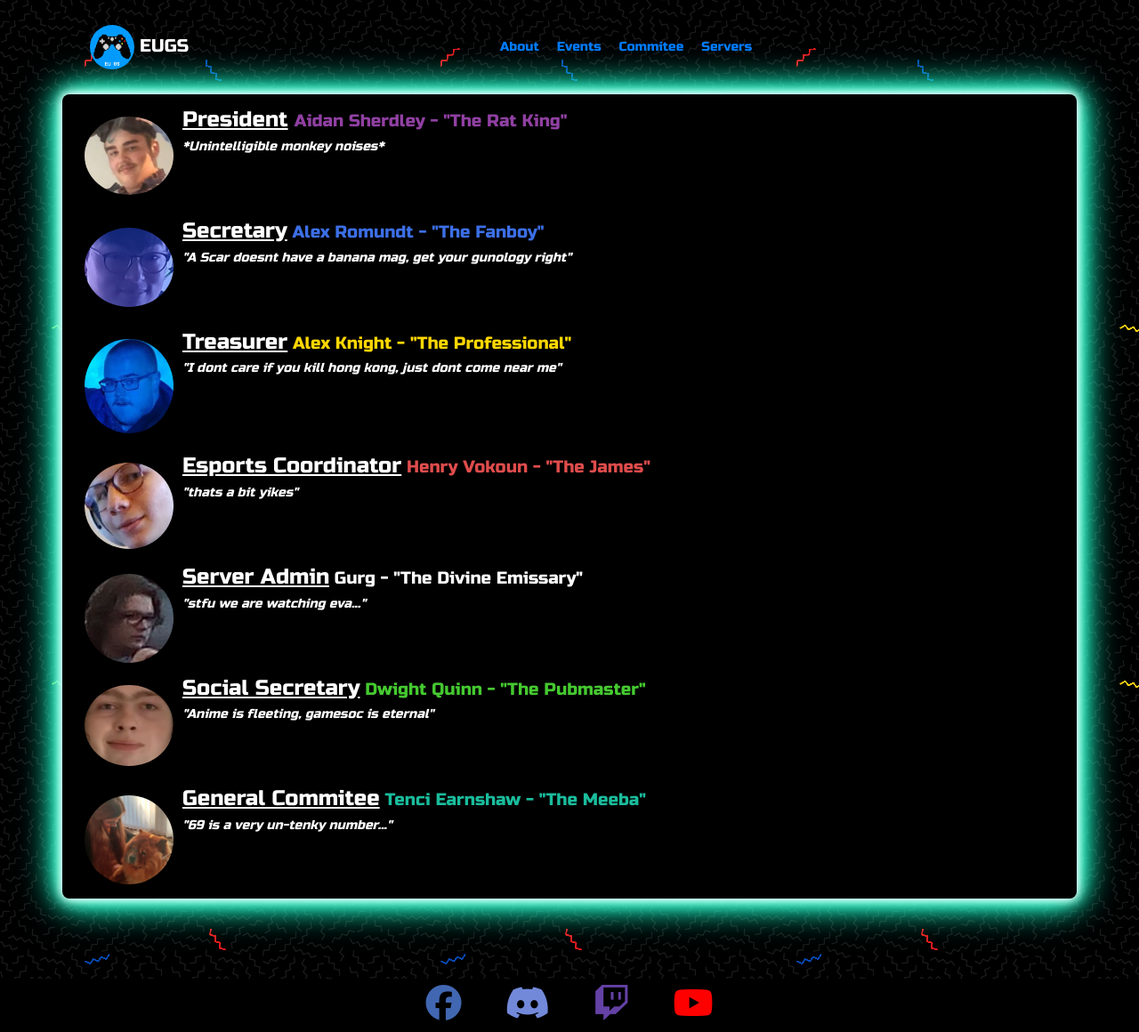
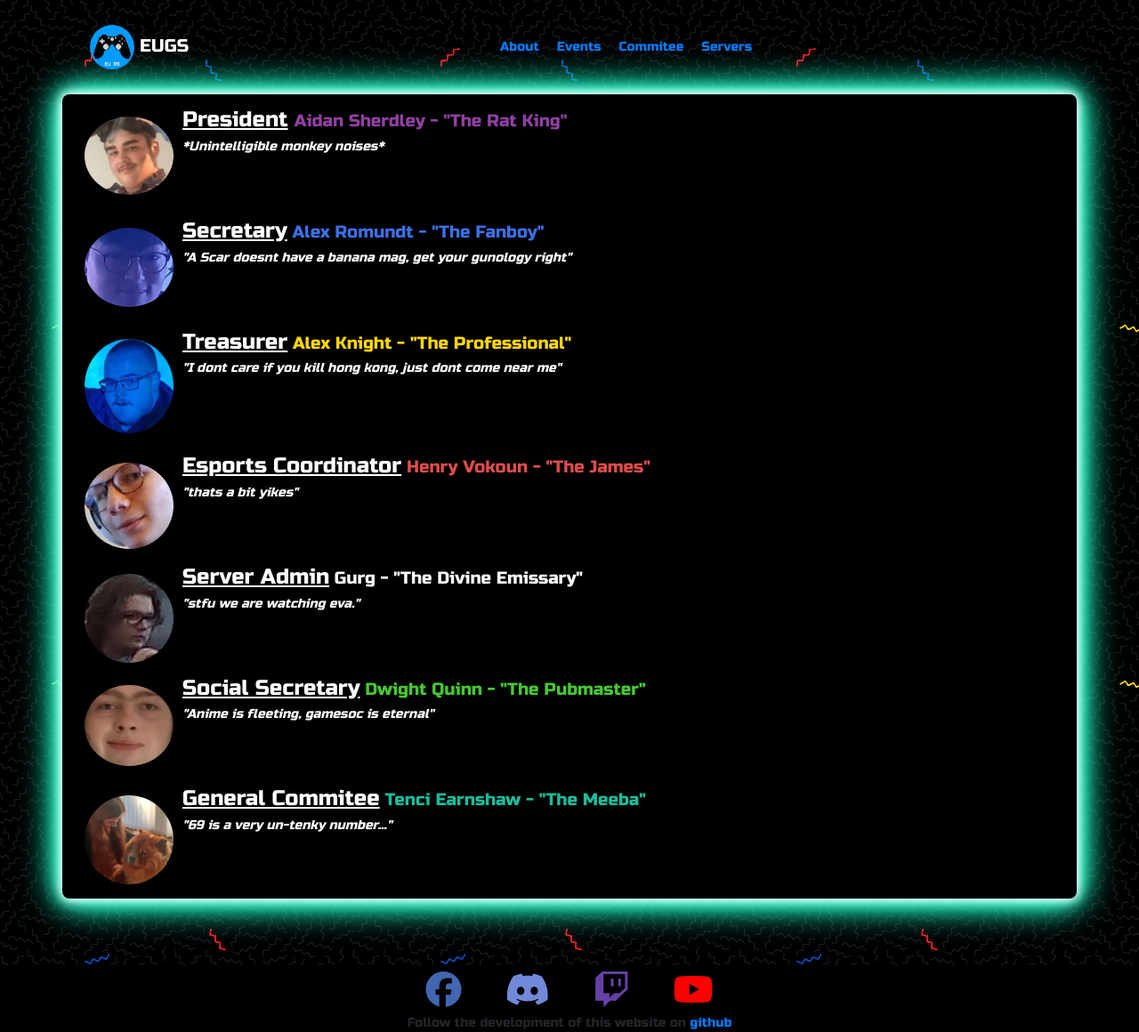
Before and after one commit to Ninteedo/eugs_website, a Jekyll site: the page built from committee.html, in a window 1280 px wide. Shown: the whole page at 89% size. Built offline with Jekyll 4.4.1, drawn with Linux system fonts in a browser that asks for light colours; nearby versions of some CDN libraries.

Commit message:
calendar displays better on mobile, added new footer content

```diff
--- a/_includes/footer.html
+++ b/_includes/footer.html
@@ -7,8 +7,11 @@
     <a href="https://www.twitch.tv/edingamesoc" class="fab social fa-twitch img-fluid"></a>
     <a href="https://www.youtube.com/channel/UCWjCa6cbqSiRfqp9jpMndaA" class="fab social fa-youtube img-fluid"></a>
 
+
+    <!--randomise this to something funny occasionally -->
+    <div>
+      <a> Follow the development of this website on <a href="https://github.com/GreigHuth/eugs_website" target="_blank">github</a>
+    </div>
+
   </div>
 </footer>
-
-
-<!-- TODO: randomise footer text with gamesoc quoptes and other funny things-->
--- a/_layouts/default.html
+++ b/_layouts/default.html
@@ -17,16 +17,19 @@
     <!-- ensure responsive rendering -->
     <meta name="viewport" content="width=device-width, initial-scale=1, shrink-to-fit=yes">
 
-    <!--Import Styles-->
+    <!--Import Custom Styles-->
     <link rel="stylesheet" href="assets/css/styles.css">
+
+    <!--Import font-awesome-->
     <script src="https://kit.fontawesome.com/fb6be0d398.js" crossorigin="anonymous"></script>
 
-    <!-- Js for the responsive navbar-->
-    <script src="https://code.jquery.com/jquery-3.2.1.slim.min.js" integrity="sha384-KJ3o2DKtIkvYIK3UENzmM7KCkRr/rE9/Qpg6aAZGJwFDMVNA/GpGFF93hXpG5KkN" crossorigin="anonymous"></script>
-    <script src="https://cdnjs.cloudflare.com/ajax/libs/popper.js/1.11.0/umd/popper.min.js" integrity="sha384-b/U6ypiBEHpOf/4+1nzFpr53nxSS+GLCkfwBdFNTxtclqqenISfwAzpKaMNFNmj4" crossorigin="anonymous"></script>
-    <script src="https://maxcdn.bootstrapcdn.com/bootstrap/4.0.0-beta/js/bootstrap.min.js" integrity="sha384-h0AbiXch4ZDo7tp9hKZ4TsHbi047NrKGLO3SEJAg45jXxnGIfYzk4Si90RDIqNm1" crossorigin="anonymous"></script>
-    <link rel="stylesheet" href="https://maxcdn.bootstrapcdn.com/bootstrap/4.0.0/css/bootstrap.min.css" integrity="sha384-Gn5384xqQ1aoWXA+058RXPxPg6fy4IWvTNh0E263XmFcJlSAwiGgFAW/dAiS6JXm" crossorigin="anonymous">
+    <!-- Bootstrap CSS -->
+    <link rel="stylesheet" href="https://stackpath.bootstrapcdn.com/bootstrap/4.5.2/css/bootstrap.min.css" integrity="sha384-JcKb8q3iqJ61gNV9KGb8thSsNjpSL0n8PARn9HuZOnIxN0hoP+VmmDGMN5t9UJ0Z" crossorigin="anonymous">
 
+  <!-- JS, Popper.js, and jQuery -->
+    <script src="https://code.jquery.com/jquery-3.5.1.slim.min.js" integrity="sha384-DfXdz2htPH0lsSSs5nCTpuj/zy4C+OGpamoFVy38MVBnE+IbbVYUew+OrCXaRkfj" crossorigin="anonymous"></script>
+    <script src="https://cdn.jsdelivr.net/npm/popper.js@1.16.1/dist/umd/popper.min.js" integrity="sha384-9/reFTGAW83EW2RDu2S0VKaIzap3H66lZH81PoYlFhbGU+6BZp6G7niu735Sk7lN" crossorigin="anonymous"></script>
+    <script src="https://stackpath.bootstrapcdn.com/bootstrap/4.5.2/js/bootstrap.min.js" integrity="sha384-B4gt1jrGC7Jh4AgTPSdUtOBvfO8shuf57BaghqFfPlYxofvL8/KUEfYiJOMMV+rV" crossorigin="anonymous"></script>
 
     <meta charset="utf-8">
     <title>{{page.title}}</title>
--- a/_sass/main.scss
+++ b/_sass/main.scss
@@ -98,8 +98,8 @@
     position: absolute;
     bottom: 0;
     width: 100%;
-    height: 60px; /* Set the fixed height of the footer here */
-    line-height: 30px; /* Vertically center the text there */
+    height: auto; /* Set the fixed height of the footer here */
+    line-height: 20px; /* Vertically center the text there */
     background-color: #000000;
 }
 
--- a/committee.html
+++ b/committee.html
@@ -38,7 +38,7 @@
     <br>
     <img src="assets/images/gurg.jpg" class="rounded-circle events-img float-left img-fluid" style="width:120px; height:auto;">
     <p class=" h4 text-left"><u>Server Admin</u><small style="color:#ffffff;">   Gurg - "The Divine Emissary"</small></p>
-    <p class="text-left"><em><strong>"stfu we are watching eva..."</strong></em></p>
+    <p class="text-left"><em><strong>"stfu we are watching eva."</strong></em></p>
     <br>
     <br>
     <br>
--- a/events.html
+++ b/events.html
@@ -3,12 +3,12 @@
 title: EUGS Event Schedule
 ---
 
-<div class="container pageback text-center">
+<div class="container pageback text-center" style="height: 780px;">
 
 
     <h1> Event Schedule 2020/2021 </h2>
 
-    <div class="responsiveCal">
+    <div class="responsiveCal" style="height: 600px;">
 
         <iframe class="embed-responsive-item embed-responsive-16by9" src="https://calendar.google.com/calendar/embed?height=600&amp;wkst=1&amp;bgcolor=%230094ff&amp;ctz=Europe%2FLondon&amp;src=aDluMGlqbG42dWdwbGJpcW5rMDg1NnQ1cWtAZ3JvdXAuY2FsZW5kYXIuZ29vZ2xlLmNvbQ&amp;color=%23AD1457&amp;mode=AGENDA&amp;showTitle=0&amp;showNav=0&amp;showPrint=0&amp;showTabs=1&amp;showCalendars=1&amp;showTz=1" style="border-width:0" width="800" height="600" frameborder="0" scrolling="no"></iframe>
     </div>
```
